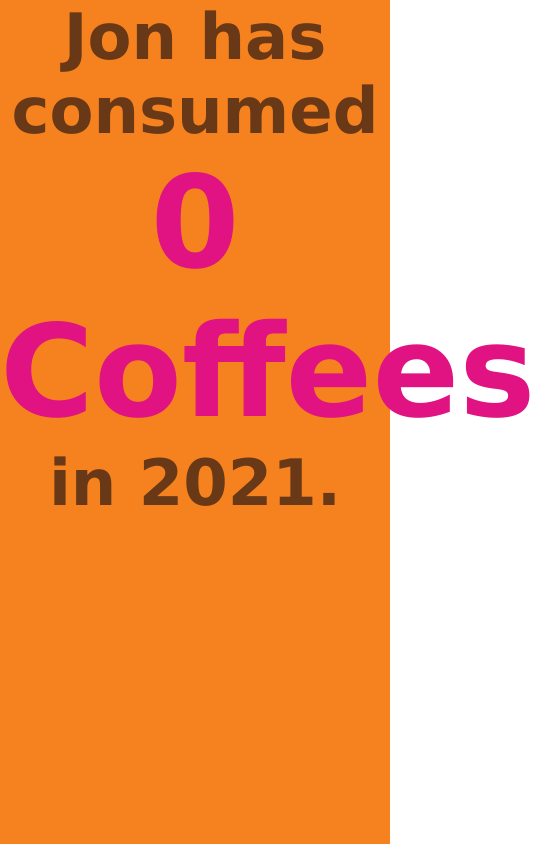
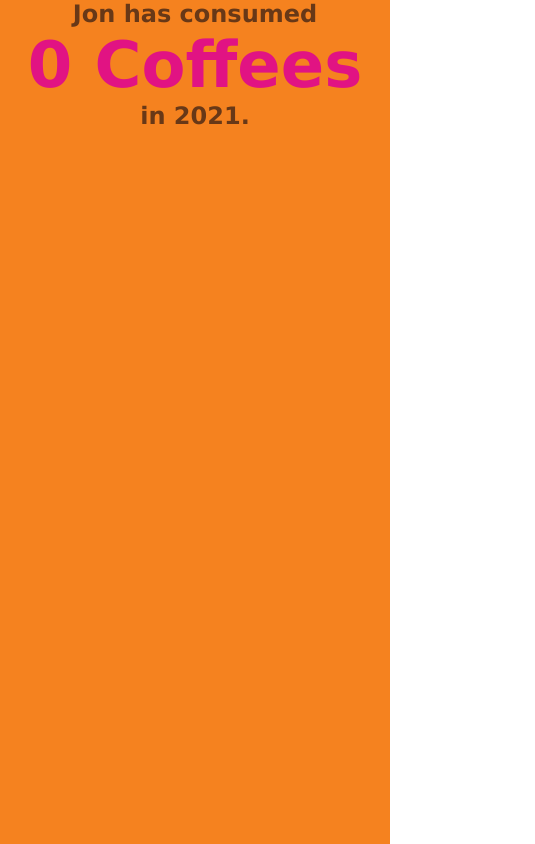
Before and after one commit to jonblong/coffee_frontend, a React (Create React App) app in the folder frontend/: page / in a window 390 px wide. Shown: the whole page, 535 px wide, since content can reach past the window. Built offline with nearby package versions, Linux system fonts and the light colour scheme; no server answers.

Commit message:
fix font size on mobile

```diff
--- a/frontend/src/App.css
+++ b/frontend/src/App.css
@@ -19,3 +19,13 @@
   font-size: 128px;
   color: #e11383;
 }
+
+@media only screen and (max-width: 600px) {
+  .subhead {
+    font-size: 24px;
+  }
+
+  .head {
+    font-size: 64px;
+  }
+}
```
